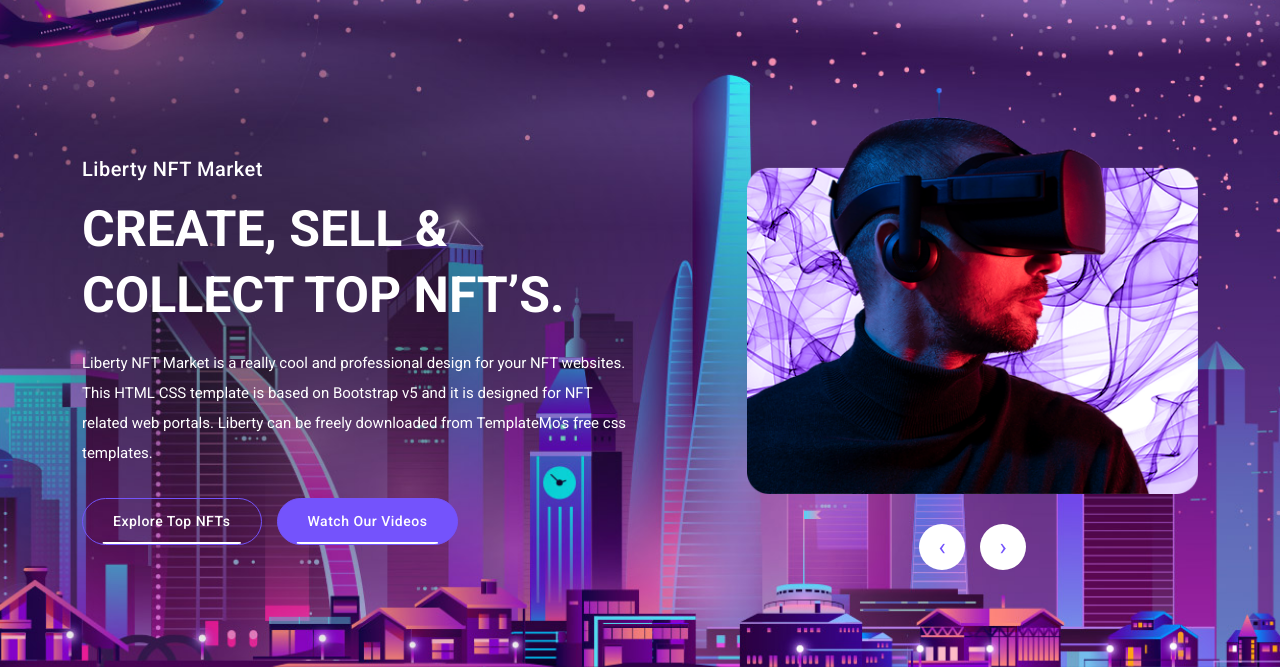
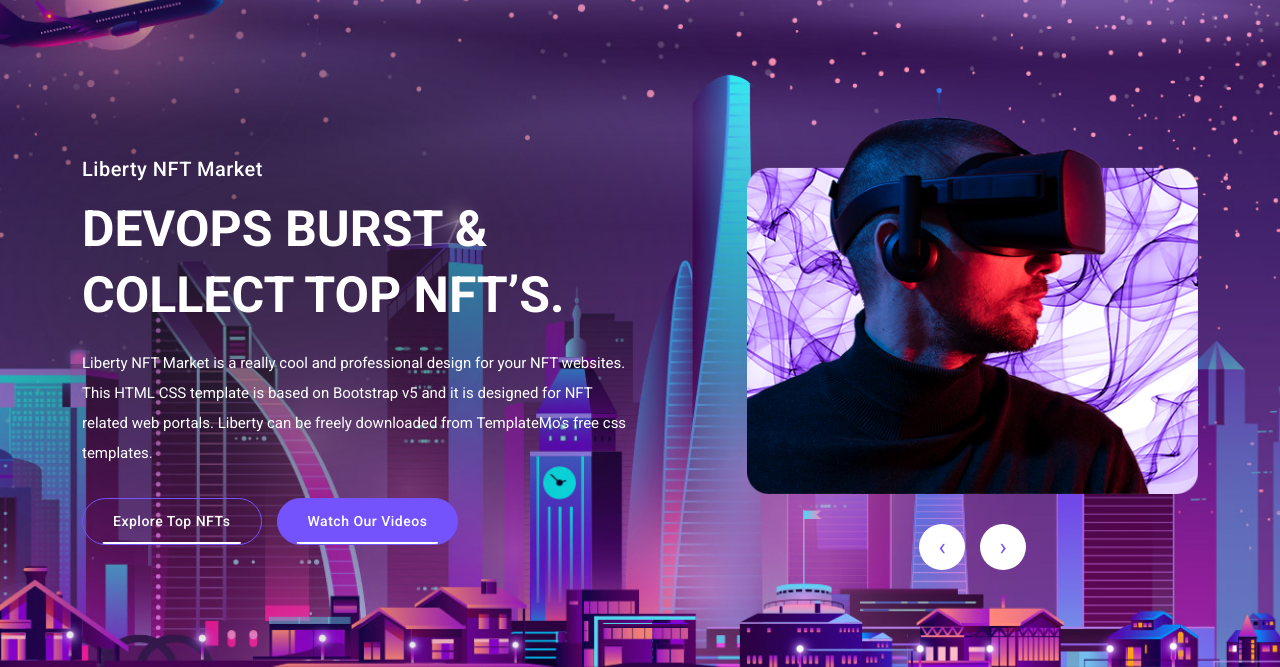
Before and after one commit to sambhavjain108/nft-website, a plain HTML site: page index.html in a window 1280 px wide. Shown: the part 133-800 px from the top of the page. Drawn offline with nearby package versions, Linux system fonts and the light colour scheme.

Commit message:
made changes in the file

```diff
--- a/index.html
+++ b/index.html
@@ -82,7 +82,7 @@ https://templatemo.com/tm-577-liberty-market
         <div class="col-lg-6 align-self-center">
           <div class="header-text">
             <h6>Liberty NFT Market</h6>
-            <h2>Create, Sell &amp; Collect Top NFT’s.</h2>
+            <h2>Devops Burst &amp; Collect Top NFT’s.</h2>
             <p>Liberty NFT Market is a really cool and professional design for your NFT websites. This HTML CSS template is based on Bootstrap v5 and it is designed for NFT related web portals. Liberty can be freely downloaded from TemplateMo's free css templates.</p>
             <div class="buttons">
               <div class="border-button">
```
